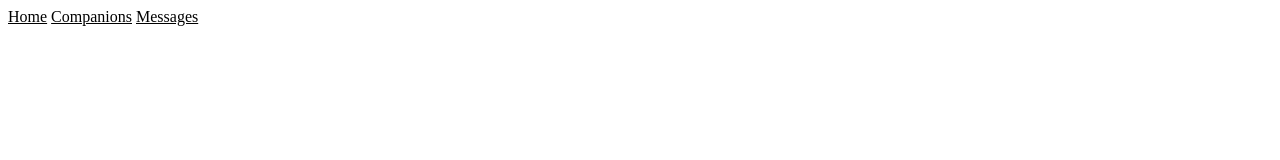
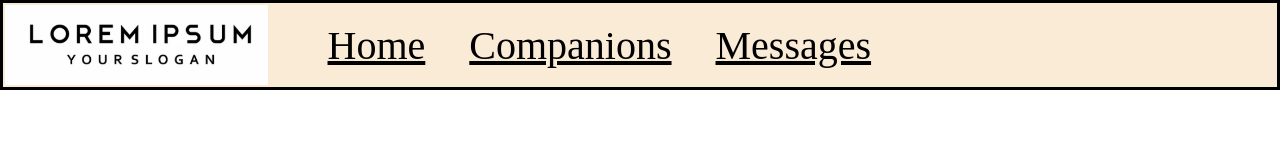
Before and after one commit to Bakersn03/companion_website, a plain HTML site: page companions.html in a window 1280 px wide. Drawn offline with Linux system fonts and the light colour scheme.

Commit message:
Rework Nav-Bar

```diff
--- a/companions.html
+++ b/companions.html
@@ -9,9 +9,14 @@
 </head>
 <body>
 <!--Navigation Bar-->
-    <nav>
-        <a href="./index.html">Home</a>
-        <a href="./companions.html">Companions</a>
-        <a href="./messages.html">Messages</a>
-    </nav>
+    <header>
+        <img src="./images/lorem_ipsum.png" />
+        <nav>
+            <ul>
+                <li><a href="./index.html">Home</a></li>
+                <li><a href="./companions.html">Companions</a></li>
+                <li><a href="./messages.html">Messages</a></li>
+            </ul>
+        </nav>
+    </header>
 <!--Companions List-->
```
Also changed, not shown: messages.html (+8 -4 lines).
